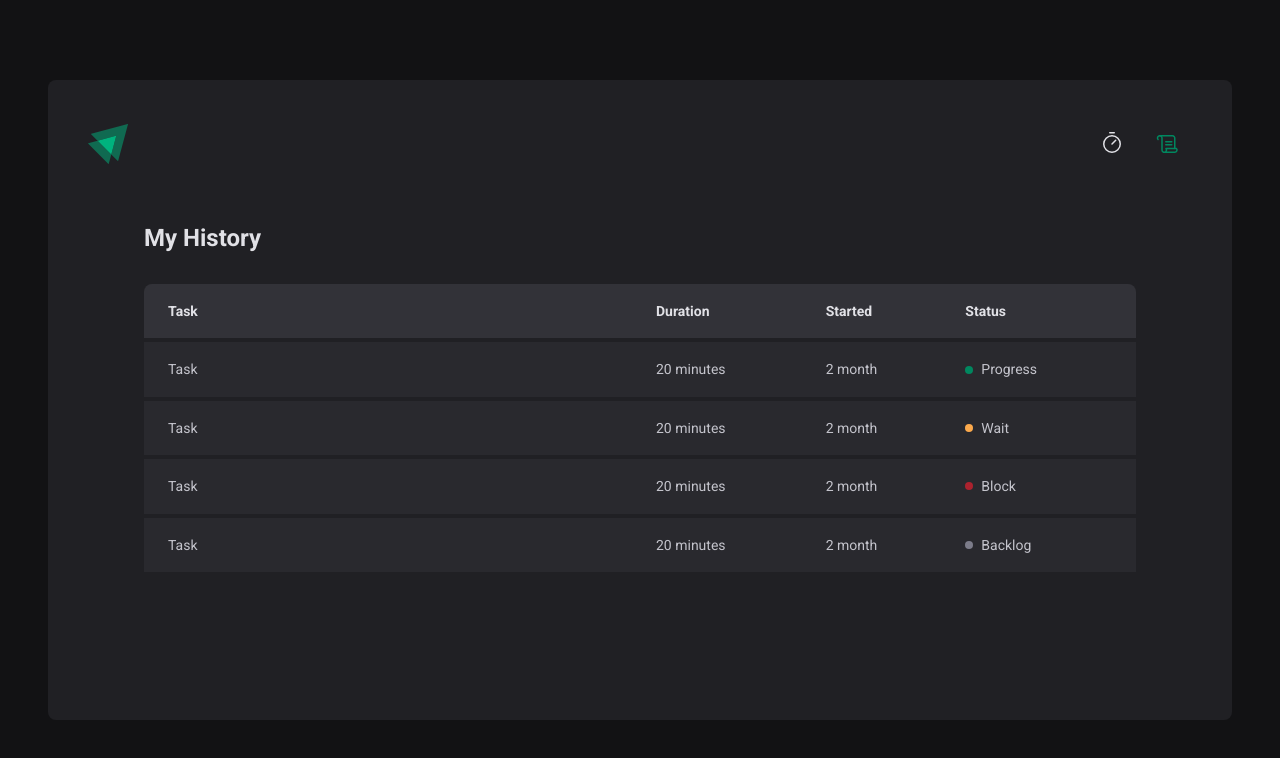
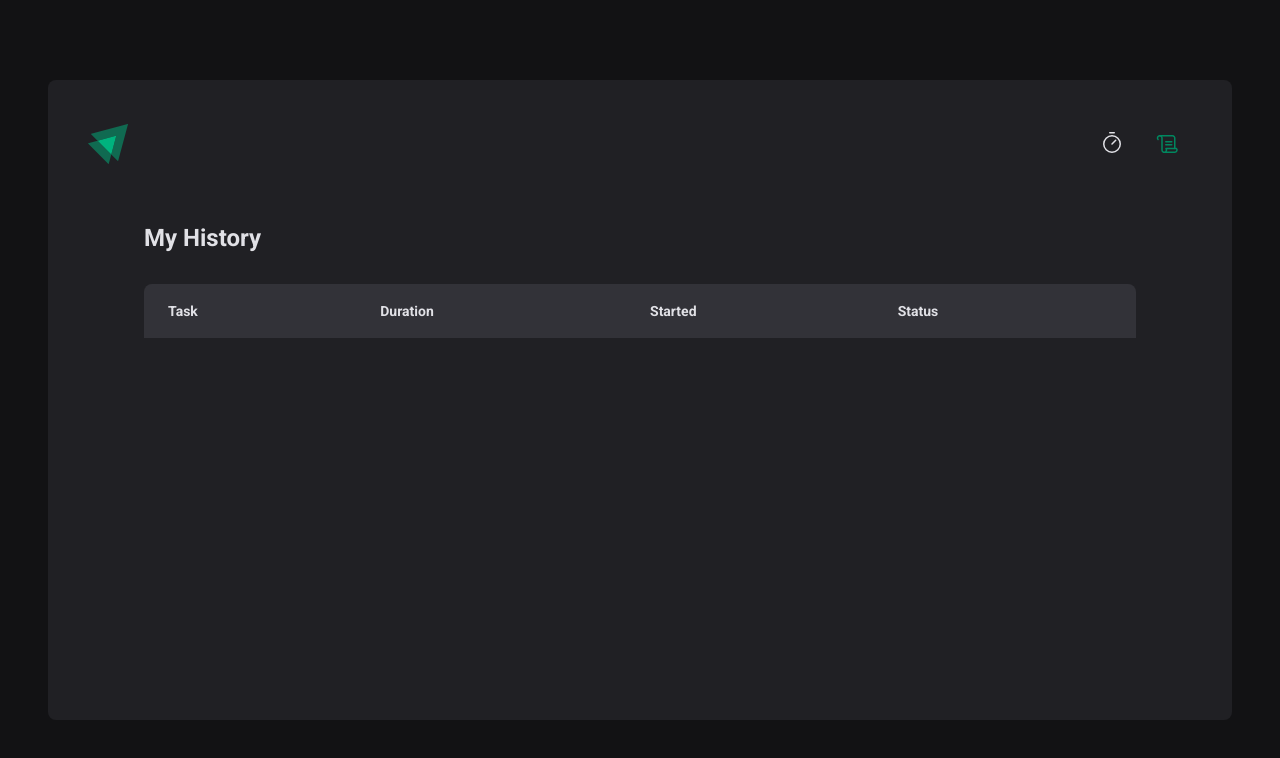
Before and after one commit to gilsonrusso/timer_project, a React (Vite) app: page /history in a window 1280 px wide. Shown: the top 758 px of the page. Built offline with nearby package versions, Linux system fonts and the light colour scheme.

Commit message:
update format date

```diff
--- a/src/contexts/CyclesContext.tsx
+++ b/src/contexts/CyclesContext.tsx
@@ -15,6 +15,7 @@
 }
 
 export interface ICyclesContextType {
+  cycles: Cycle[];
   activeCycle: Cycle | undefined;
   activeCycleId: string | null;
   amountSecondsPassed: number;
@@ -66,17 +67,17 @@
     setActiveCycleId(id);
 
     setAmountSecondsPassed(0);
-
-    // reset();
   }
 
   function interruptCurrentCycle(): void {
+    markCurrentCycleAsFinished();
     setActiveCycleId(null);
   }
 
   return (
     <CyclesContext.Provider
       value={{
+        cycles,
         activeCycle,
         activeCycleId,
         amountSecondsPassed,
--- a/src/pages/History/index.tsx
+++ b/src/pages/History/index.tsx
@@ -1,6 +1,14 @@
+import { useContext } from "react";
+import { CyclesContext } from "../../contexts/CyclesContext";
 import { HistoryContainer, HistoryList, Status } from "./styles";
 
+import { formatDistanceToNow } from "date-fns";
+import ptBR from 'date-fns/locale/pt-BR';
+
 export function History() {
+
+  const { cycles } = useContext(CyclesContext);
+
   return <HistoryContainer>
     <h1>My History</h1>
     <HistoryList>
@@ -14,30 +22,31 @@
           </tr>
         </thead>
         <tbody>
-            <tr>
-              <td>Task</td>
-              <td>20 minutes</td>
-              <td>2 month</td>
-              <td><Status statusColor="green">Progress</Status></td>
+          {
+            cycles.map(cycle => {
+              return (
+                <tr key={cycle.id}>
+                  <td>{cycle.task}</td>
+                  <td>{cycle.minuteAmount} minutes</td>
+                  <td>{formatDistanceToNow(cycle.startDate , {
+                    addSuffix: true,
+                    locale: ptBR
+                  })}</td>
+                  <td>
+                    {cycle.finishedDate && (
+                      <Status statusColor="green">Done</Status>
+                    )}
+                    {cycle.interruptedDate && (
+                      <Status statusColor="red">Interrupted</Status>
+                    )}
+                    {(!cycle.finishedDate && !cycle.interruptedDate) && (
+                      <Status statusColor="yellow">In Progress</Status>
+                    )}
+                  </td>
                 </tr>
-            <tr>
-              <td>Task</td>
-              <td>20 minutes</td>
-              <td>2 month</td>
-              <td><Status statusColor="yellow">Wait</Status></td>
-            </tr>
-            <tr>
-              <td>Task</td>
-              <td>20 minutes</td>
-              <td>2 month</td>
-              <td><Status statusColor="red">Block</Status></td>
-            </tr>
-            <tr>
-              <td>Task</td>
-              <td>20 minutes</td>
-              <td>2 month</td>
-              <td><Status statusColor="gray">Backlog</Status></td>
-            </tr>
+              )
+            })
+          }
         </tbody>
       </table>
     </HistoryList>
--- a/src/pages/Home/index.tsx
+++ b/src/pages/Home/index.tsx
@@ -31,14 +31,19 @@
     },
   });
 
-  const { handleSubmit, watch } = newCycleForm;
+  const { handleSubmit, watch, reset } = newCycleForm;
 
   const hasTask = watch('task');
   const isSubmitDisabled: boolean = !hasTask ? true : false;
 
+  function handlerCreateNewCycle(data: INewCycleFormData) {
+    createNewCycle(data);
+    reset()
+  }
+
   return (
     <HomeContainer>
-      <form onSubmit={handleSubmit(createNewCycle)}>
+      <form onSubmit={handleSubmit(handlerCreateNewCycle)}>
 
           <FormProvider {...newCycleForm}>
             <NewCycleForm />
```
Lines whose indentation alone changed are shown as unchanged.
